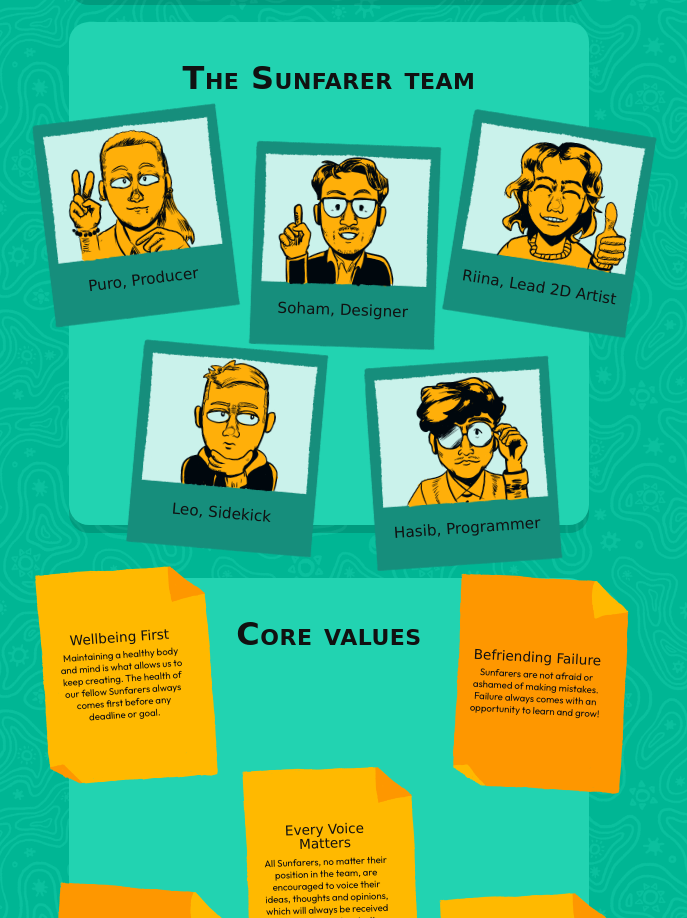
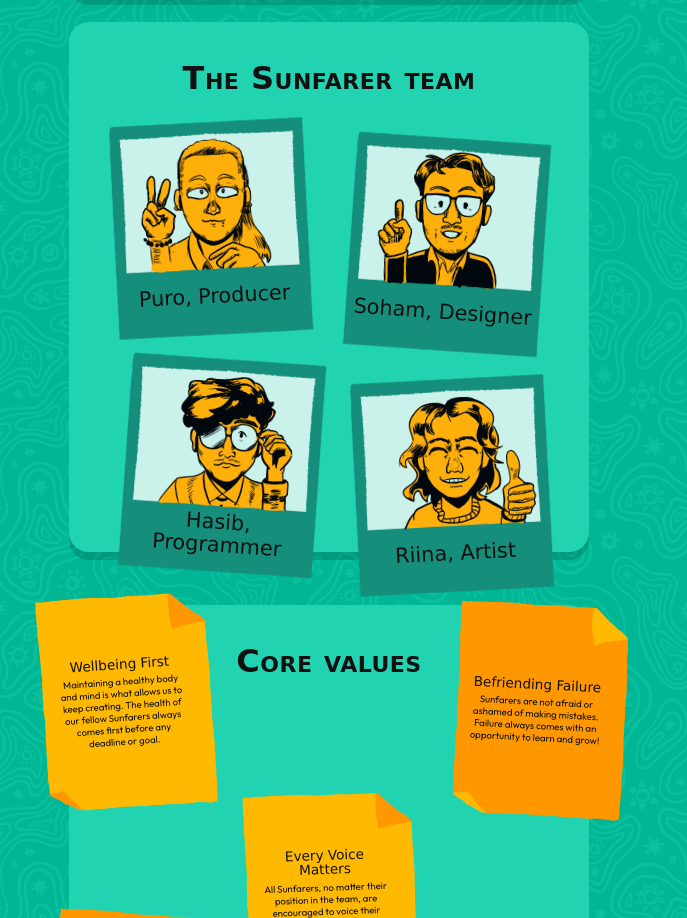
Before and after one commit to Sunfarer/SunfarerStudio, a plain HTML site: page index.html in a window 1280 px wide. Shown: the part 1470-2388 px from the top of the page, without its empty margins (311-998 px from the left). Drawn offline with Linux system fonts and the light colour scheme; a web font is replaced by a local one.

Commit message:
Edit  team card

```diff
--- a/index.html
+++ b/index.html
@@ -159,16 +159,8 @@
                     <figure class="polaroid" tabindex="0">
                         <img src="img/sunfarer_portraits_riina.png" alt="">
                         <figcaption>
-                            <span class="polaroid__name">Riina, Lead 2D Artist</span>
+                            <span class="polaroid__name">Riina, Artist</span>
                             <span class="polaroid__role">"Let's go!"</span>
-                        </figcaption>
-                    </figure>
-
-                    <figure class="polaroid" tabindex="0">
-                        <img src="img/sunfarer_portraits_leo.png" alt="">
-                        <figcaption>
-                            <span class="polaroid__name">Leo, Sidekick</span>
-                            <span class="polaroid__role">"Don't mind me..."</span>
                         </figcaption>
                     </figure>
 
--- a/style.css
+++ b/style.css
@@ -337,20 +337,20 @@ section {
 .polaroid-wall {
     position: relative;
     display: block;
-    aspect-ratio: 1 / 0.7;
+    aspect-ratio: 1 / 0.75;
     margin: 1rem -2.5rem 0;
 }
 
 .polaroid-wall .polaroid {
     position: absolute;
-    width: 38%;
+    width: 40%;
 }
 
-.polaroid-wall .polaroid:nth-child(1) { top:  -8%; left:  -5%; transform: rotate(-7deg); }
-.polaroid-wall .polaroid:nth-child(2) { top:  -12;  left:  34%; transform: rotate(2deg);  }
-.polaroid-wall .polaroid:nth-child(3) { top: -6%; right: -10%; transform: rotate(9deg);  }
-.polaroid-wall .polaroid:nth-child(4) { top: 54%; left:  12%; transform: rotate(5deg); }
-.polaroid-wall .polaroid:nth-child(5) { top: 58%; left:  56%; transform: rotate(-4deg);  }
+.polaroid-wall .polaroid:nth-child(1) { top:  -6%; left:  8%; transform: rotate(-3deg); }
+.polaroid-wall .polaroid:nth-child(2) { top:  -2%;  left:  52%; transform: rotate(4deg);  }
+.polaroid-wall .polaroid:nth-child(3) { top: 58%; right: 7%; transform: rotate(-3deg);  }
+.polaroid-wall .polaroid:nth-child(4) { top: 53%; left:  10%; transform: rotate(4deg); }
+
 
 
 
@@ -372,13 +372,13 @@ section {
 
 .polaroid__name {
     font-family: 'Patrick Hand SC', cursive;
-    font-size: clamp(.7rem, 2.2vw, .95rem);
+    font-size: clamp(1rem, 2.2vw, 1.3rem);
     line-height: 1.1;
     color: var(--ink);
 }
 
 .polaroid__role {
-    font-size: clamp(.5rem, 1.5vw, .68rem);
+    font-size: clamp(.5rem, 1.5vw, .7rem);
     line-height: 1.3;
     color: rgba(0, 0, 0, .65);
 
```
